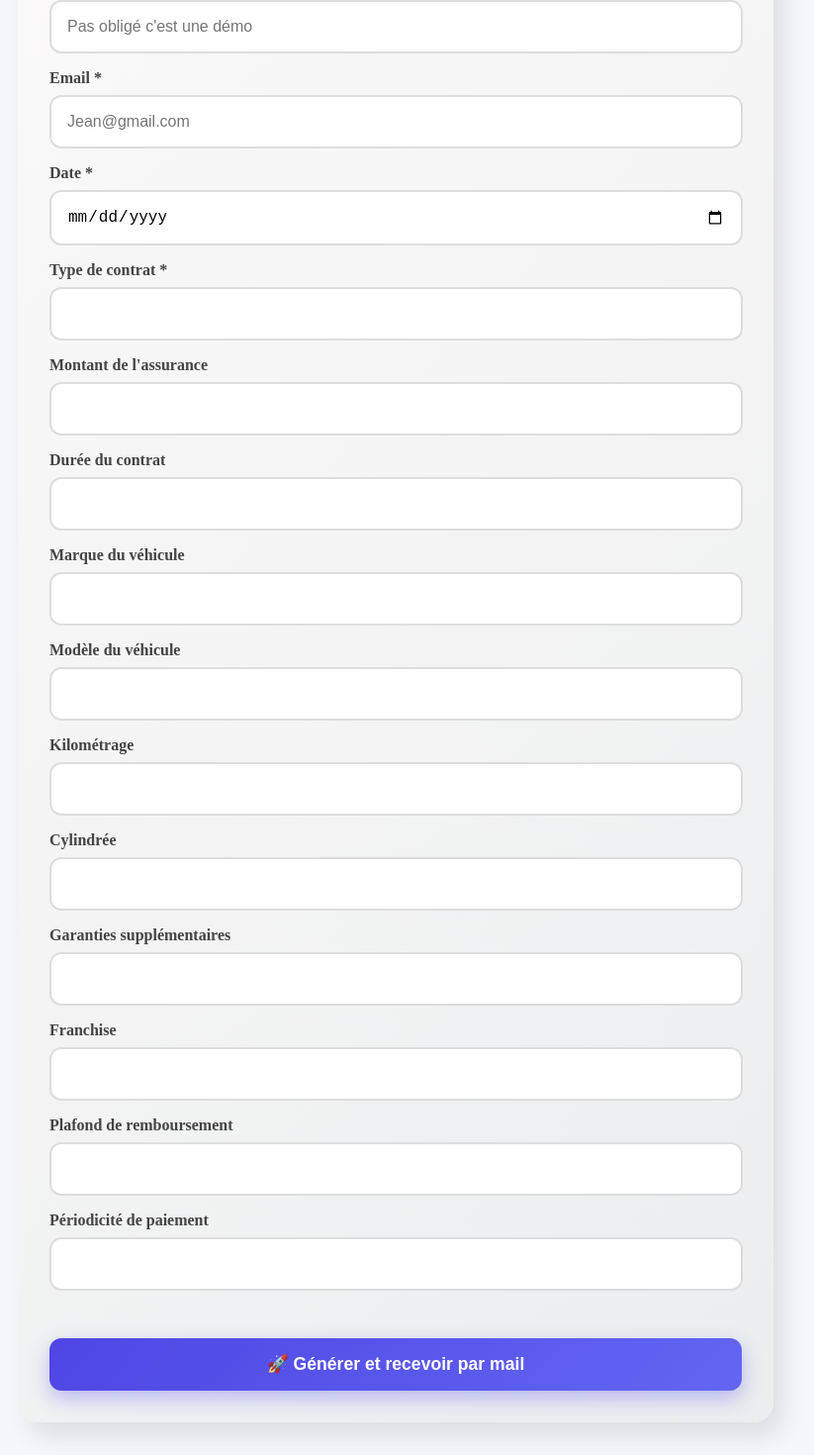
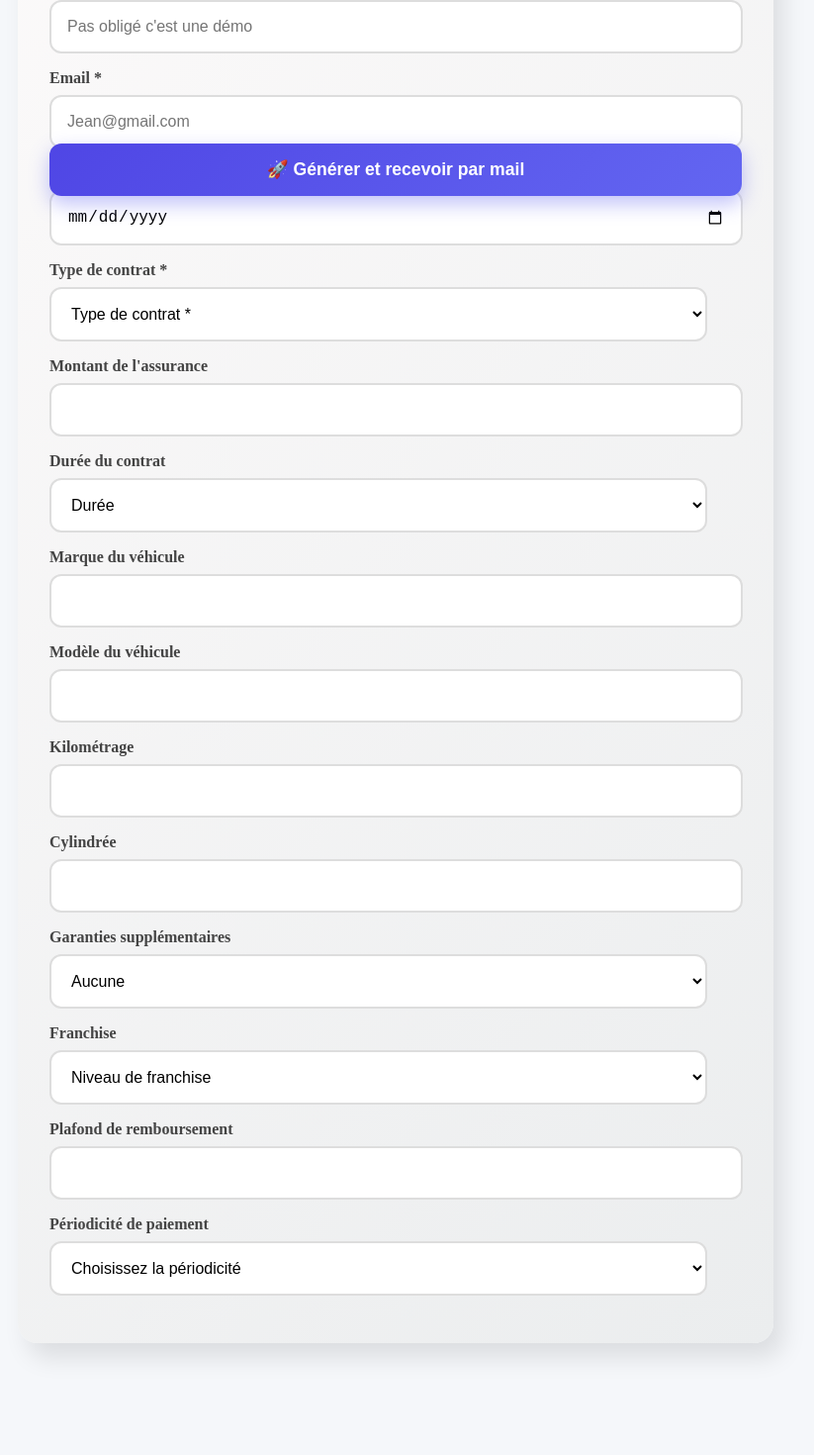
Before and after one commit to Malik971/DocuflowPDF, a React (Vite) app in the folder frontend/: page / in a window 1280 px wide. Shown: the part 582-2052 px from the top of the page at 99% size, without its empty margins (240-1063 px from the left). After the commit the page ends 1987 px from the top, so only its background shows below. Built offline with nearby package versions, Linux system fonts and the light colour scheme.

Commit message:
button toujours visible même quand je scrolle

```diff
--- a/frontend/src/App.css
+++ b/frontend/src/App.css
@@ -33,3 +33,9 @@ body.dark {
   color: var(--text-color);
   margin-bottom: 30px;
 }
+
+.darkmode-toggle-wrapper {
+  display: flex;
+  justify-content: center;
+  margin-top: 20px;
+}
--- a/frontend/src/App.jsx
+++ b/frontend/src/App.jsx
@@ -1,17 +1,20 @@
 // App.jsx
-import React from 'react';
-import FormulaireContrat from './components/FormulaireContrat';
-import './App.css';
-import DarkModeToggle from './components/Darkmode';
+import React from "react";
+import FormulaireContrat from "./components/FormulaireContrat";
+import "./App.css";
+import DarkModeToggle from "./components/Darkmode";
 
 function App() {
   return (
     <div className="app-container">
-      <DarkModeToggle />
       <h1 className="main-title">Bienvenue sur DocuFlow 🚀</h1>
       <p className="main-description">
-        Générez votre contrat PDF personnalisé – projet imaginé pour la <strong>Mutuelle des Motards</strong>.
+        Générez votre contrat PDF personnalisé – projet imaginé pour la{" "}
+        <strong>Mutuelle des Motards</strong>.
       </p>
+      <div className="darkmode-toggle-wrapper">
+        <DarkModeToggle />
+      </div>
       <FormulaireContrat />
     </div>
   );
--- a/frontend/src/components/DarkMode.css
+++ b/frontend/src/components/DarkMode.css
@@ -18,13 +18,13 @@
 }
 
 /* Thèmes appliqués à toute la page */
-:root[data-theme='light'] {
+:root[data-theme="light"] {
   --bg-color: #f5f7fa;
   --text-color: #1c1c1c;
   --primary-color: #0055ff;
 }
 
-:root[data-theme='dark'] {
+:root[data-theme="dark"] {
   --bg-color: #121212;
   --text-color: #f1f1f1;
   --primary-color: #88aaff;
--- a/frontend/src/components/Formulaire.css
+++ b/frontend/src/components/Formulaire.css
@@ -73,8 +73,12 @@ input:focus {
 }
 
 /* Bouton submit */
+/* button toujours visible même quand je scrolle */
 button[type="submit"] {
   background: linear-gradient(135deg, #4f46e5, #6366f1);
+  position: fixed;
+  bottom: 20px;
+  max-width: 700px;
   color: white;
   padding: 1rem 2rem;
   font-size: 1.1rem;
@@ -109,7 +113,8 @@ p.text-center {
 }
 
 /* Petits effets globaux */
-input, select {
+input,
+select {
   transition: all 0.3s ease-in-out;
 }
 
--- a/frontend/src/components/FormulaireContrat.jsx
+++ b/frontend/src/components/FormulaireContrat.jsx
@@ -31,12 +31,21 @@ export default function FormulaireContrat() {
   const handleSubmit = async (e) => {
     e.preventDefault();
     setIsLoading(true);
+    setMessage("");
+
+    const formData = new FormData(e.target);
+    const data = {};
+    formData.forEach((v, k) => (data[k] = v));
+
     try {
-      const response = await fetch("http://localhost:8080/api/documents/genererContrat", {
+      const response = await fetch(
+        "https://docuflowpdf.onrender.com/api/generate-pdf",
+        {
           method: "POST",
           headers: { "Content-Type": "application/json" },
-        body: JSON.stringify(form),
-      });
+          body: JSON.stringify(data),
+        }
+      );
 
       if (response.ok) {
         setMessage("✅ Contrat généré et envoyé avec succès !");
@@ -71,98 +80,211 @@ export default function FormulaireContrat() {
 
   return (
     <>
-      <ProgressOverlay isVisible={isLoading} />
+      <ProgressOverlay
+        isVisible={isLoading}
+        loadingMessage="Envoi du contrat en cours..."
+      />
       <form className="formulaire" onSubmit={handleSubmit}>
         <h2>📝 Remplissez votre contrat d'assurance</h2>
 
         <div className="form-group">
-          <center><h3>Modèle de contrat</h3>
-          <select name="modeleContrat" value={form.modeleContrat} onChange={handleChange}>
+          <center>
+            <h3>Modèle de contrat</h3>
+            <select
+              name="modeleContrat"
+              value={form.modeleContrat}
+              onChange={handleChange}
+            >
               <option value="">Choisissez un modèle</option>
               <option value="modele1">🛵 Moto basique</option>
               <option value="modele2">🏍️ Moto premium</option>
               <option value="modele3">🧒 Scoot’ jeune</option>
               <option value="modele4">🔒 Franchise renforcée</option>
-          </select></center>
+            </select>
+          </center>
         </div>
 
         <div className="form-group">
           <label>Nom *</label>
-          <input type="text" name="nom" placeholder="Nom *" value={form.nom} onChange={handleChange} required />
+          <input
+            type="text"
+            name="nom"
+            placeholder="Nom *"
+            value={form.nom}
+            onChange={handleChange}
+            required
+          />
         </div>
 
         <div className="form-group">
           <label>Adresse</label>
-          <input type="text" name="adresse" placeholder="Pas obligé c'est une démo" value={form.adresse} onChange={handleChange} />
+          <input
+            type="text"
+            name="adresse"
+            placeholder="Pas obligé c'est une démo"
+            value={form.adresse}
+            onChange={handleChange}
+          />
         </div>
 
         <div className="form-group">
           <label>Email *</label>
-          <input type="email" name="email" placeholder="Jean@gmail.com" value={form.email} onChange={handleChange} required />
+          <input
+            type="email"
+            name="email"
+            placeholder="Jean@gmail.com"
+            value={form.email}
+            onChange={handleChange}
+            required
+          />
         </div>
 
         <div className="form-group">
           <label>Date *</label>
-          <input type="date" name="date" value={form.date} onChange={handleChange} required />
+          <input
+            type="date"
+            name="date"
+            value={form.date}
+            onChange={handleChange}
+            required
+          />
         </div>
 
         <div className="form-group">
           <label>Type de contrat *</label>
-          <input type="text" name="typeContrat" value={form.typeContrat} onChange={handleChange} required/>
+          <select
+            name="typeContrat"
+            value={form.typeContrat}
+            onChange={handleChange}
+            required
+          >
+            <option value="">Type de contrat *</option>
+            <option value="Responsabilité civile">Responsabilité civile</option>
+            <option value="Tous risques">Tous risques</option>
+            <option value="Vol & incendie">Vol & incendie</option>
+          </select>
         </div>
 
         <div className="form-group">
           <label>Montant de l'assurance</label>
-          <input type="text" name="montant" value={form.montant} onChange={handleChange} />
+          <input
+            type="text"
+            name="montant"
+            value={form.montant}
+            onChange={handleChange}
+          />
         </div>
 
         <div className="form-group">
           <label>Durée du contrat</label>
-          <input type="text" name="duree" value={form.duree} onChange={handleChange} />
+          <select name="duree" value={form.duree} onChange={handleChange}>
+            <option value="">Durée</option>
+            <option value="1 an">1 an</option>
+            <option value="2 ans">2 ans</option>
+            <option value="3 ans">3 ans</option>
+          </select>
         </div>
 
         <div className="form-group">
           <label>Marque du véhicule</label>
-          <input type="text" name="marque" value={form.marque} onChange={handleChange} />
+          <input
+            type="text"
+            name="marque"
+            value={form.marque}
+            onChange={handleChange}
+          />
         </div>
 
         <div className="form-group">
           <label>Modèle du véhicule</label>
-          <input type="text" name="modele" value={form.modele} onChange={handleChange} />
+          <input
+            type="text"
+            name="modele"
+            value={form.modele}
+            onChange={handleChange}
+          />
         </div>
 
         <div className="form-group">
           <label>Kilométrage</label>
-          <input type="text" name="kilometrage" value={form.kilometrage} onChange={handleChange} />
+          <input
+            type="text"
+            name="kilometrage"
+            value={form.kilometrage}
+            onChange={handleChange}
+          />
         </div>
 
         <div className="form-group">
           <label>Cylindrée</label>
-          <input type="text" name="cylindree" value={form.cylindree} onChange={handleChange} />
+          <input
+            type="text"
+            name="cylindree"
+            value={form.cylindree}
+            onChange={handleChange}
+          />
         </div>
 
         <div className="form-group">
           <label>Garanties supplémentaires</label>
-          <input type="text" name="garantiesSupplementaires" value={form.garantiesSupplementaires} onChange={handleChange} />
+          <select
+            name="garantiesSupplementaires"
+            value={form.garantiesSupplementaires}
+            onChange={handleChange}
+          >
+            <option value="">Aucune</option>
+            <option value="Assistance 0km">Assistance 0km</option>
+            <option value="Protection juridique">Protection juridique</option>
+            <option value="Equipement pilote">Équipement pilote</option>
+          </select>
         </div>
 
         <div className="form-group">
           <label>Franchise</label>
-          <input type="text" name="franchise" value={form.franchise} onChange={handleChange} />
+          <select
+            name="franchise"
+            value={form.franchise}
+            onChange={handleChange}
+          >
+            <option value="">Niveau de franchise</option>
+            <option value="Aucune">Aucune</option>
+            <option value="Franchise standard">Standard</option>
+            <option value="Franchise élevée">Élevée</option>
+          </select>
         </div>
 
         <div className="form-group">
           <label>Plafond de remboursement</label>
-          <input type="text" name="plafondRemboursement" value={form.plafondRemboursement} onChange={handleChange} />
+          <input
+            type="text"
+            name="plafondRemboursement"
+            value={form.plafondRemboursement}
+            onChange={handleChange}
+          />
         </div>
 
         <div className="form-group">
           <label>Périodicité de paiement</label>
-          <input type="text" name="periodicitePaiement" value={form.periodicitePaiement} onChange={handleChange} />
+          <select
+            name="periodicitePaiement"
+            value={form.periodicitePaiement}
+            onChange={handleChange}
+          >
+            <option value="">Choisissez la périodicité</option>
+            <option value="Mensuelle">Mensuelle</option>
+            <option value="Trimestrielle">Trimestrielle</option>
+            <option value="Annuelle">Annuelle</option>
+          </select>
         </div>
 
-        <button type="submit" className="submit-button">🚀 Générer et recevoir par mail</button>
-        {message && <p className="message">{message}</p>}
+        <button type="submit" className="submit-button">
+          🚀 Générer et recevoir par mail
+        </button>
+        {message && (
+          <p style={{ marginTop: "20px", color: "green", fontWeight: "bold" }}>
+            {message}
+          </p>
+        )}
       </form>
     </>
   );
--- a/frontend/src/components/ProgressOverlay.jsx
+++ b/frontend/src/components/ProgressOverlay.jsx
@@ -1,7 +1,7 @@
 import React from 'react';
 import { LinearProgress, Box, Typography } from '@mui/material';
 
-const ProgressOverlay = ({ isVisible }) => {
+const ProgressOverlay = ({ isVisible, loadingMessage  }) => {
   if (!isVisible) return null;
   return (
     <Box
```
Also changed, not shown: frontend/src/components/DarkMode.jsx (+8 -8 lines). Lines whose indentation alone changed are shown as unchanged.
